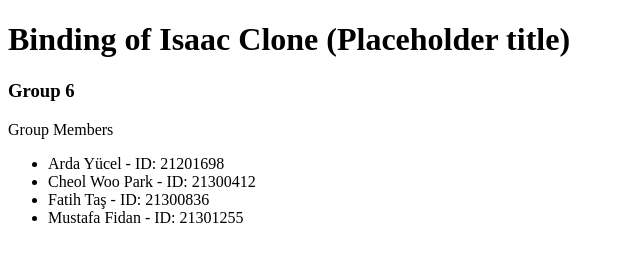
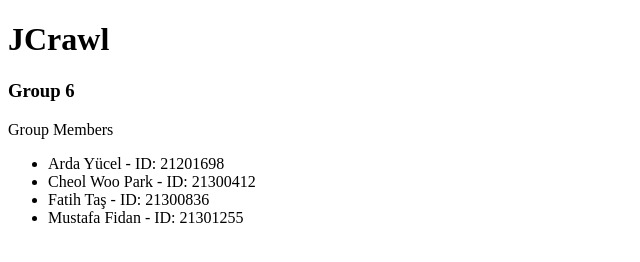
Before and after one commit to cwp312/CS319_Proejct, a plain HTML site: page index.html in a window 1280 px wide. Shown: the whole page, without its empty margins (0-640 px from the left). Drawn offline with Linux system fonts and the light colour scheme.

Commit message:
Update index.html

```diff
--- a/index.html
+++ b/index.html
@@ -8,7 +8,7 @@
 
 	<body>
         <header role="banner">
-            <h1>Binding of Isaac Clone (Placeholder title)</h1>
+            <h1>JCrawl</h1>
         </header>
 
 		<h3>Group 6</h3>
```
